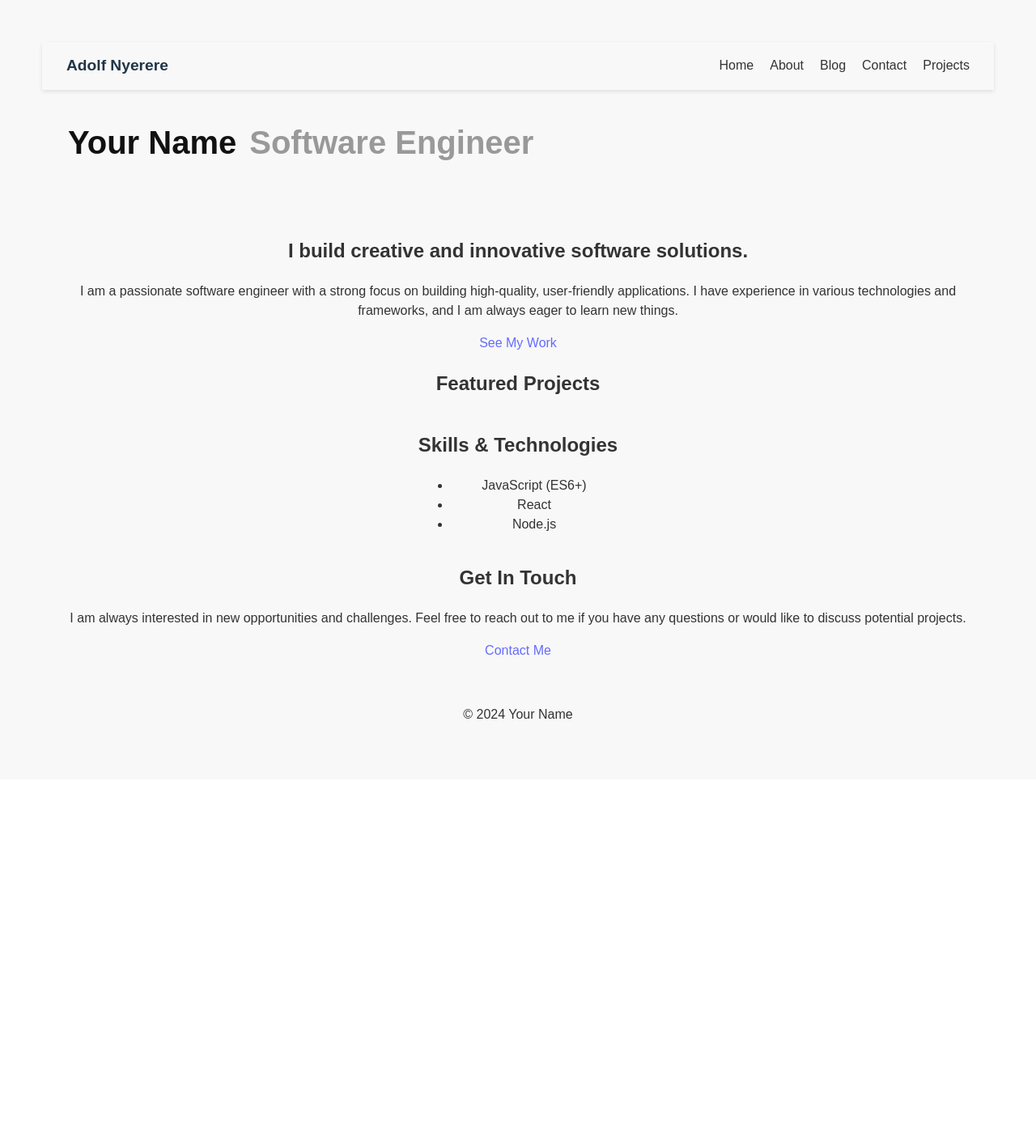
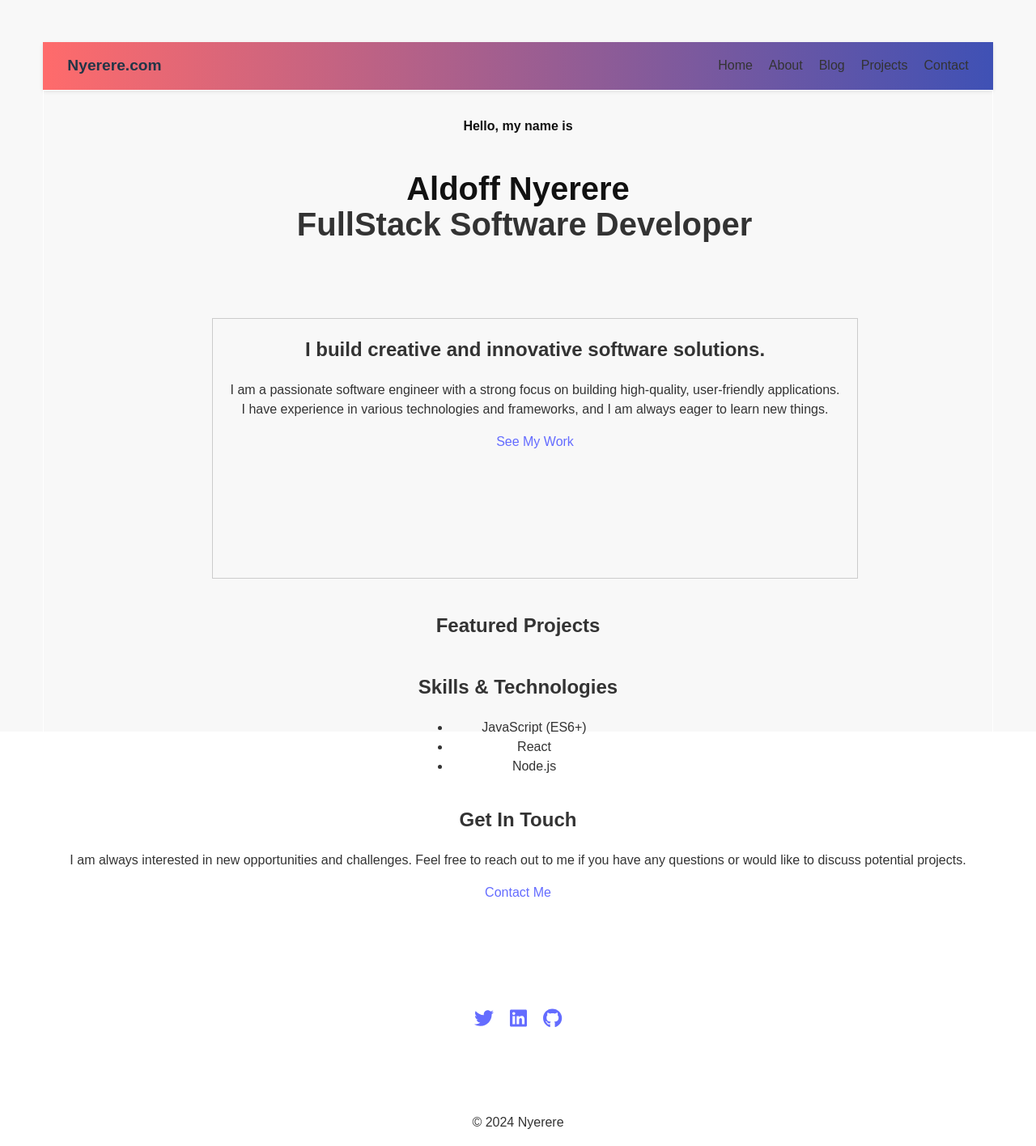
Before and after one commit to Achors/Ad-profile, a React (Vite) app in the folder client/: page / in a window 1280 px wide. Shown: the whole page at 81% size. Before the commit the page ends 963 px from the top, so only its background shows below. Built offline with nearby package versions, Linux system fonts and the light colour scheme.

Commit message:
feat: images and beauty

```diff
--- a/client/package.json
+++ b/client/package.json
@@ -10,6 +10,9 @@
     "preview": "vite preview"
   },
   "dependencies": {
+    "@fortawesome/fontawesome-svg-core": "^6.5.1",
+    "@fortawesome/free-brands-svg-icons": "^6.5.1",
+    "@fortawesome/react-fontawesome": "^0.2.0",
     "dom": "^0.0.3",
     "emailjs-com": "^3.2.0",
     "react": "^18.2.0",
--- a/client/src/App.css
+++ b/client/src/App.css
@@ -5,21 +5,22 @@
   text-align: center;
 }
 
-body {
+body, html {
   font-family: Arial, sans-serif;
   margin: 0;
   padding: 0;
   background-color: #f8f8f8;
+  scroll-behavior: smooth;
 }
 
 .app-container {
   max-width: 1200px;
   margin: 0 auto;
   padding: 20px;
+  height: 100vh;
+  /* overflow-y: auto; */
 }
 
-
-/* components/Header.css */
 
 .header {
   background-color: #333;
--- a/client/src/components/HomePage.module.css
+++ b/client/src/components/HomePage.module.css
@@ -1,15 +1,25 @@
 .container {
+
     display: flex;
+    border: 1px solid white;
     flex-direction: column;
     min-height: 100vh;
     font-family: sans-serif;
     margin: 0;
     padding: 0 2rem;
-    color: #333; /* Set base text color */
+    color: #333;
   }
 
+  .heroContent{
+    border: 1px solid #ccc;
+    width: 100%;
+    height: 40vh;
+    text-align: center;
+    margin: 20px;
+  }
   .header {
     display: flex;
+    flex-direction: column;
     justify-content: space-between;
     align-items: center;
     padding: 1rem 0;
@@ -20,12 +30,12 @@
   }
 
   .name {
-    color: #111; /* Set bolder color for name */
+    color: #111;
     font-weight: bold;
   }
 
   .title {
-    color: #999;
+    color: linear-gradient(to right, #ff6b6b, #3f51b5);
     margin-left: 1rem;
   }
 
@@ -51,7 +61,7 @@
   }
 
   .main {
-    flex: 1; /* Make main content fill remaining space */
+    flex: 1;
     display: flex;
     flex-direction: column;
     align-items: center;
@@ -59,5 +69,30 @@
   }
 
   .section {
-    margin-bottom: 4rem; /* Add spacing between sections */
+    margin-bottom: 4rem;
   }
+  .social {
+    color: #fff;
+    padding: 50px 0;
+  }
+
+  .social h2 {
+    text-align: center;
+  }
+
+  .socialIcons {
+
+    display: flex;
+    justify-content: center;
+    margin-top: 20px;
+  }
+
+  .socialIcon {
+    font-size: 24px;
+    color: linear-gradient(to right, #ff6b6b, #3f51b5);
+    margin: 0 10px;
+  }
+
+  .socialIcon:hover {
+    color: #ddd;
+  }
--- a/client/src/components/Navbar.css
+++ b/client/src/components/Navbar.css
@@ -3,7 +3,7 @@
     justify-content: space-between;
     align-items: center;
     padding: 15px 30px;
-    background-color: #f8f8f8;
+    background: linear-gradient(to right, #ff6b6b, #3f51b5);
     box-shadow: 0px 2px 5px rgba(0, 0, 0, 0.1);
   }
 
--- a/client/src/components/Navbar.jsx
+++ b/client/src/components/Navbar.jsx
@@ -2,24 +2,32 @@ import { Link } from 'react-router-dom';
 import './Navbar.css';
 
 function Navbar() {
+
+  const scrollToSection = (id) => {
+    const element = document.getElementById(id);
+    element.scrollIntoView({ behavior: 'smooth' });
+  };
+
+
+
   return (
     <nav className="navbar">
-      <h2 className="brand">Adolf Nyerere</h2>
+      <h2 className="brand"> Nyerere.com </h2>
       <ul className="nav-list">
         <li className="nav-item">
-          <Link to="/">Home</Link>
+        <Link to="/" onClick={() => scrollToSection('home-section')}>Home</Link>
         </li>
         <li className="nav-item">
-          <Link to="/about">About</Link>
+        <Link to="/about" onClick={() => scrollToSection('about-section')}>About</Link>
         </li>
         <li className="nav-item">
-          <Link to="/Blog">Blog</Link>
+        <Link to="/blog" onClick={() => scrollToSection('blog-section')}>Blog</Link>
         </li>
         <li className="nav-item">
-          <Link to="/contact">Contact</Link>
+        <Link to="/projects" onClick={() => scrollToSection('projects-section')}>Projects</Link>
         </li>
         <li className="nav-item">
-          <Link to="/projects">Projects</Link>
+        <Link to="/contact" onClick={() => scrollToSection('contact-section')}>Contact</Link>
         </li>
       </ul>
     </nav>
--- a/client/src/components/home.jsx
+++ b/client/src/components/home.jsx
@@ -1,12 +1,15 @@
 import styles from './HomePage.module.css';
+import { FontAwesomeIcon } from '@fortawesome/react-fontawesome';
+import { faTwitter, faLinkedin, faGithub } from '@fortawesome/free-brands-svg-icons';
 
 function HomePage() {
   return (
     <div className={styles.container}>
       <header className={styles.header}>
+          <p><span className={styles.name}> Hello, my name is</span> <br/></p>
         <h1 className={styles.heading}>
-          <span className={styles.name}>Your Name</span>
-          <span className={styles.title}>Software Engineer</span>
+          <span className={styles.name}> Aldoff Nyerere</span> <br/>
+          <span className={styles.title}>FullStack Software Developer</span>
         </h1>
       </header>
 
@@ -18,10 +21,11 @@ function HomePage() {
             </h2>
             <p>
               I am a passionate software engineer with a strong
-              focus on building high-quality, user-friendly applications.
+              focus on building high-quality, user-friendly applications. <br/>
               I have experience in various technologies and frameworks,
               and I am always eager to learn new things.
             </p>
+
             <a href="#projects" className={styles.heroButton}>
               See My Work
             </a>
@@ -65,10 +69,25 @@ function HomePage() {
             Contact Me
           </a>
         </section>
+
+        <section className={styles.social} id="social">
+          <h2>Follow Me</h2>
+          <div className={styles.socialIcons}>
+            <a href="https://twitter.com/yourusername" className={styles.socialIcon}>
+              <FontAwesomeIcon icon={faTwitter} />
+            </a>
+            <a href="https://linkedin.com/in/yourusername" className={styles.socialIcon}>
+              <FontAwesomeIcon icon={faLinkedin} />
+            </a>
+            <a href="https://github.com/yourusername" className={styles.socialIcon}>
+              <FontAwesomeIcon icon={faGithub} />
+            </a>
+          </div>
+        </section>
       </main>
 
       <footer className={styles.footer}>
-        <p>© {new Date().getFullYear()} Your Name</p>
+        <p>© {new Date().getFullYear()} Nyerere</p>
       </footer>
     </div>
   );
```
Also changed, not shown: 1 other file (tests, documents, lock files or other folders).
